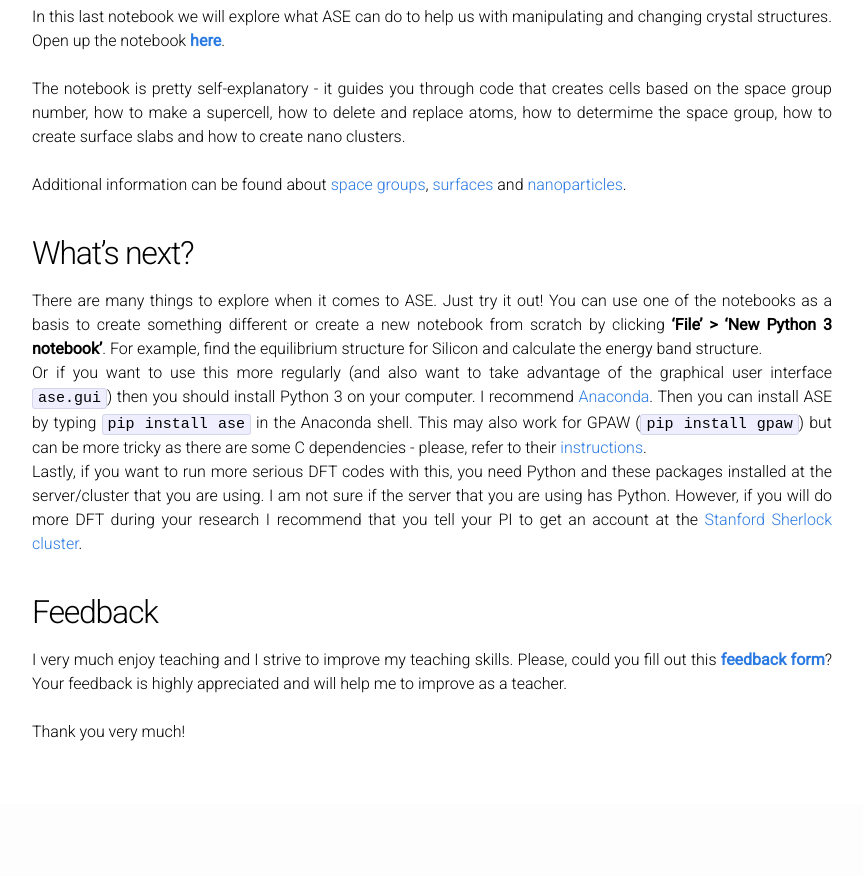
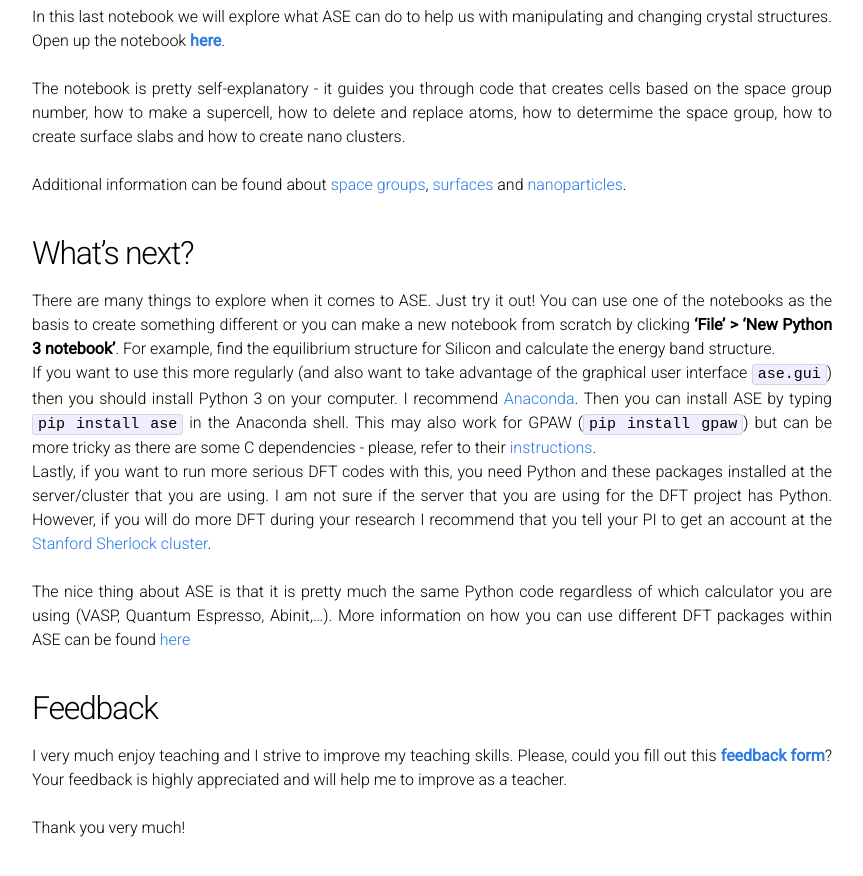
Before and after one commit to peterschindler/peterschindler.github.io, a Jekyll site: the page built from index.md, in a window 1280 px wide and 900 px high, scrolled down 5193 px. Shown: the top 876 px of the window, without its empty margins (208-1071 px from the left). Built offline with Jekyll 4.4.1, drawn with Linux system fonts in a browser that asks for light colours; formulas are drawn with MathJax 3; before the commit the page ends 5997 px from its top, so only the background shows below that.

Commit message:
Added some additional info to whats next

```diff
--- a/index.md
+++ b/index.md
@@ -163,15 +163,17 @@ Additional information can be found about [space groups](https://wiki.fysik.dtu.
 
 ## What's next? ##
 
-There are many things to explore when it comes to ASE. Just try it out! You can use one of the notebooks as a basis to create something different or
-create a new notebook from scratch by clicking <b>'File' > 'New Python 3 notebook'</b>. For example, find the equilibrium structure for Silicon and
+There are many things to explore when it comes to ASE. Just try it out! You can use one of the notebooks as the basis to create something different or
+you can make a new notebook from scratch by clicking <b>'File' > 'New Python 3 notebook'</b>. For example, find the equilibrium structure for Silicon and
 calculate the energy band structure. <br/>
-Or if you want to use this more regularly (and also want to take advantage of the graphical user interface `ase.gui`) then you should install Python 3
+If you want to use this more regularly (and also want to take advantage of the graphical user interface `ase.gui`) then you should install Python 3
 on your computer. I recommend [Anaconda](https://www.anaconda.com/distribution/). Then you can install ASE by typing `pip install ase` in the Anaconda shell.
 This may also work for GPAW (`pip install gpaw`) but can be more tricky as there are some C dependencies - please, refer to their [instructions](https://wiki.fysik.dtu.dk/gpaw/install.html).<br/>
 Lastly, if you want to run more serious DFT codes with this, you need Python and these packages installed at the server/cluster that you are using. I am not
-sure if the server that you are using has Python. However, if you will do more DFT during your research I recommend that you tell your PI to get an account at
-the [Stanford Sherlock cluster](https://www.sherlock.stanford.edu/).
+sure if the server that you are using for the DFT project has Python. However, if you will do more DFT during your research I recommend that you tell your PI to get an account at
+the [Stanford Sherlock cluster](https://www.sherlock.stanford.edu/).<br/><br/>
+The nice thing about ASE is that it is pretty much the same Python code regardless of which calculator you are using (VASP, Quantum Espresso, Abinit,...).
+More information on how you can use different DFT packages within ASE can be found [here](https://wiki.fysik.dtu.dk/ase/ase/calculators/calculators.html)
 
 ## Feedback ##
 I very much enjoy teaching and I strive to improve my teaching skills. Please, could you fill out this [**feedback form**](https://forms.gle/UcXyu7HgcHJCiVaQ8)?
```
